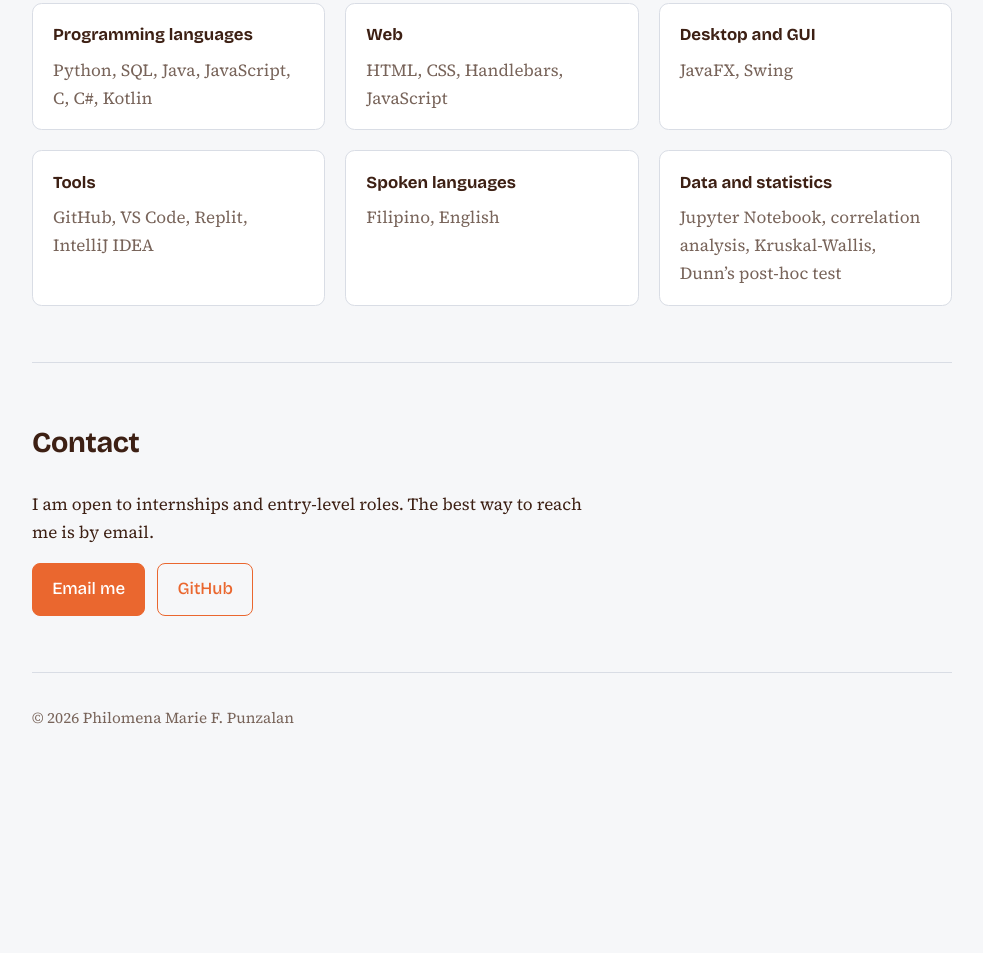
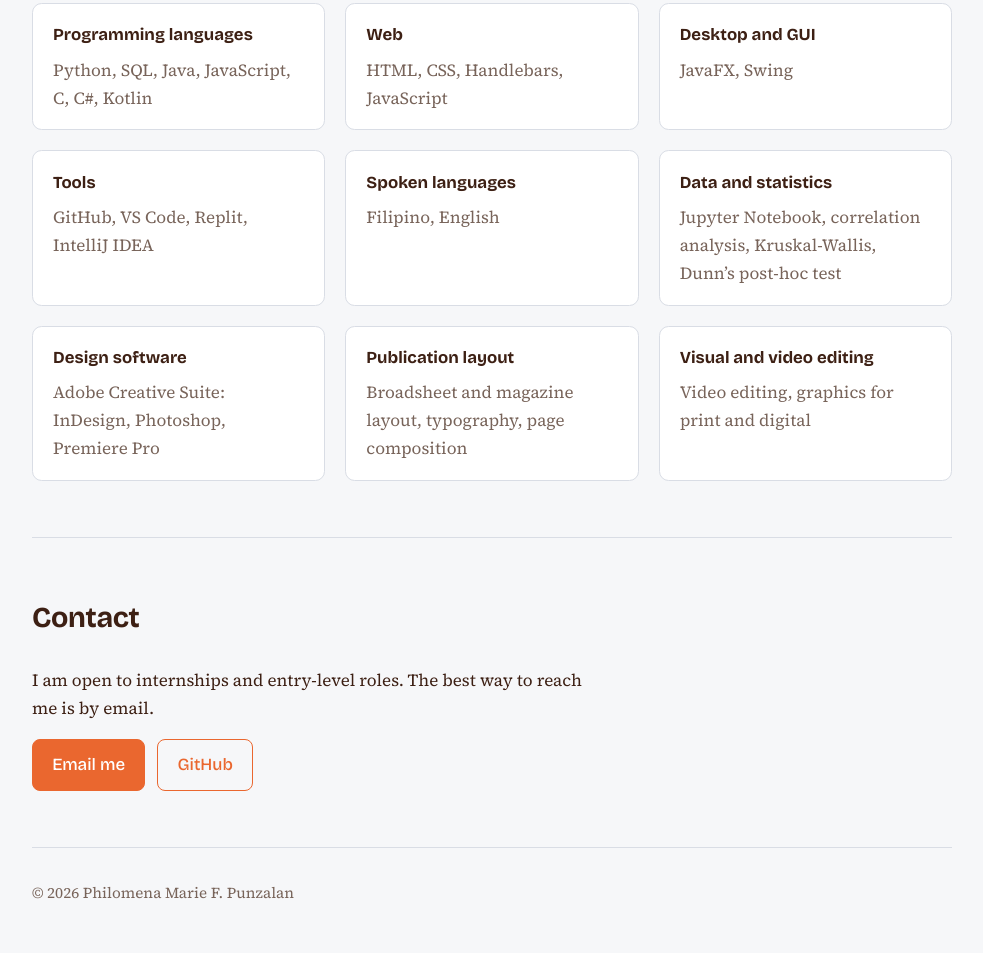
Before and after one commit to phlmnnnnn/PUNZALAN-E-Portfolio, a plain HTML site: page index.html in a window 1280 px wide. Shown: the part 4556-5509 px from the top of the page, without its empty margins (148-1131 px from the left). Before the commit the page ends 5334 px from the top, so only its background shows below. Drawn offline with nearby package versions, Linux system fonts and the light colour scheme.

Commit message:
updated with creative exp

```diff
--- a/index.html
+++ b/index.html
@@ -209,6 +209,9 @@ button.btn{cursor:pointer;font-size:1rem;line-height:inherit}
         <div><h3>Tools</h3><p>GitHub, VS Code, Replit, IntelliJ IDEA</p></div>
         <div><h3>Spoken languages</h3><p>Filipino, English</p></div>
         <div><h3>Data and statistics</h3><p>Jupyter Notebook, correlation analysis, Kruskal-Wallis, Dunn’s post-hoc test</p></div>
+        <div><h3>Design software</h3><p>Adobe Creative Suite: InDesign, Photoshop, Premiere Pro</p></div>
+        <div><h3>Publication layout</h3><p>Broadsheet and magazine layout, typography, page composition</p></div>
+        <div><h3>Visual and video editing</h3><p>Video editing, graphics for print and digital</p></div>
       </div>
     </section>
 
```
